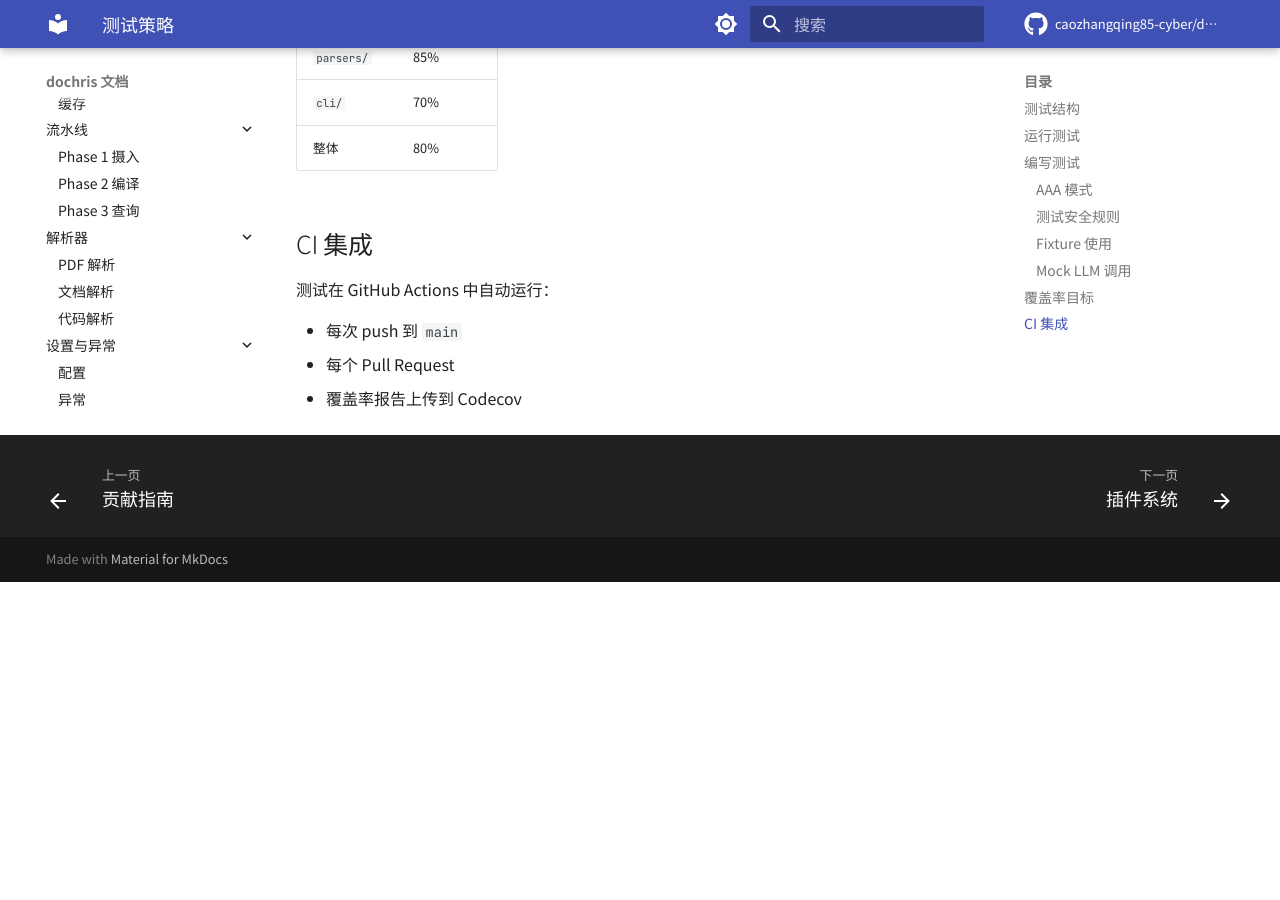
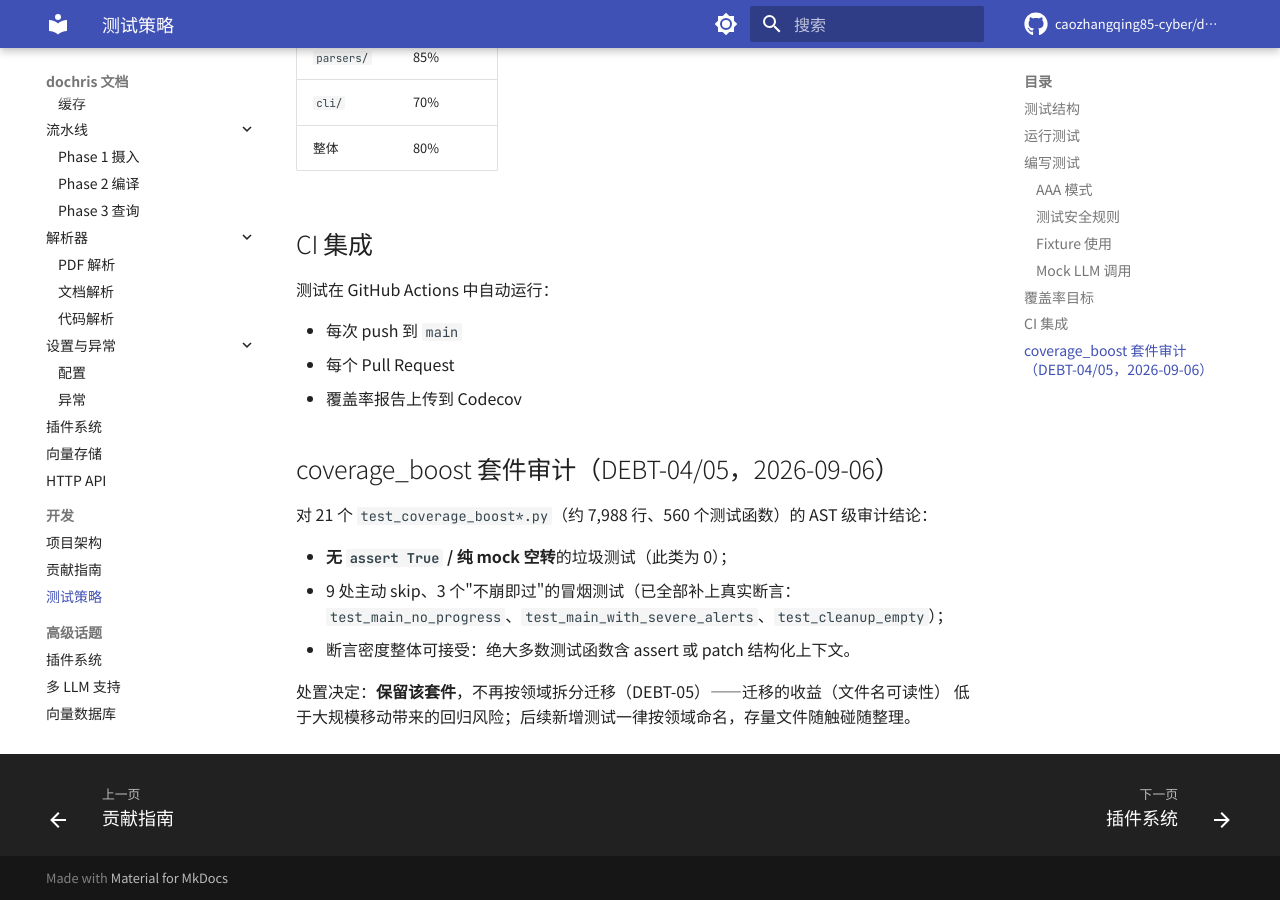
Before and after one commit to caozhangqing85-cyber/dochris, an MkDocs documentation site: the page built from docs/development/testing.md, in a window 1280 px wide and 900 px high, scrolled down 2343 px. Built offline with MkDocs 1.6.1 and Material for MkDocs 9.7.7, drawn with Linux system fonts in a browser that asks for light colours; comment, search, counter and statistics services are not loaded; before the commit the page ends 2925 px from its top, so only the background shows below that.

Commit message:
test(debt): DEBT-04/05 审计结论落地 — 补强 3 个冒烟测试断言，决定保留不迁移
- AST 审计：21 文件/560 测试，无 assert True 类垃圾，9 skip，3 个零断言冒烟
- 补强 test_main_no_progress / test_main_with_severe_alerts / test_cleanup_empty 的真实断言
- testing.md 记录审计结论：保留套件、停止拆分迁移计划

```diff
--- a/docs/development/testing.md
+++ b/docs/development/testing.md
@@ -114,3 +114,15 @@
 - 每次 push 到 `main`
 - 每个 Pull Request
 - 覆盖率报告上传到 Codecov
+
+## coverage_boost 套件审计（DEBT-04/05，2026-09-06）
+
+对 21 个 `test_coverage_boost*.py`（约 7,988 行、560 个测试函数）的 AST 级审计结论：
+
+- **无 `assert True` / 纯 mock 空转**的垃圾测试（此类为 0）；
+- 9 处主动 skip、3 个"不崩即过"的冒烟测试（已全部补上真实断言：
+  `test_main_no_progress`、`test_main_with_severe_alerts`、`test_cleanup_empty`）；
+- 断言密度整体可接受：绝大多数测试函数含 assert 或 patch 结构化上下文。
+
+处置决定：**保留该套件**，不再按领域拆分迁移（DEBT-05）——迁移的收益（文件名可读性）
+低于大规模移动带来的回归风险；后续新增测试一律按领域命名，存量文件随触碰随整理。
```
Also changed, not shown: docs/RELEASE.md (+8 -0 lines), 3 other files.
